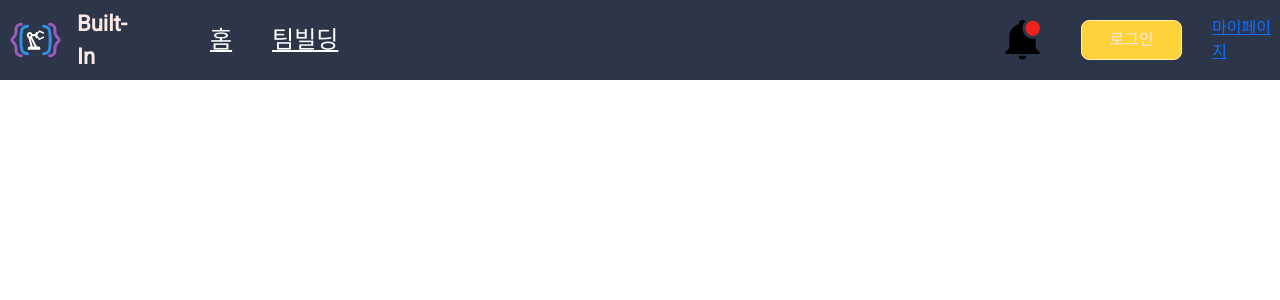
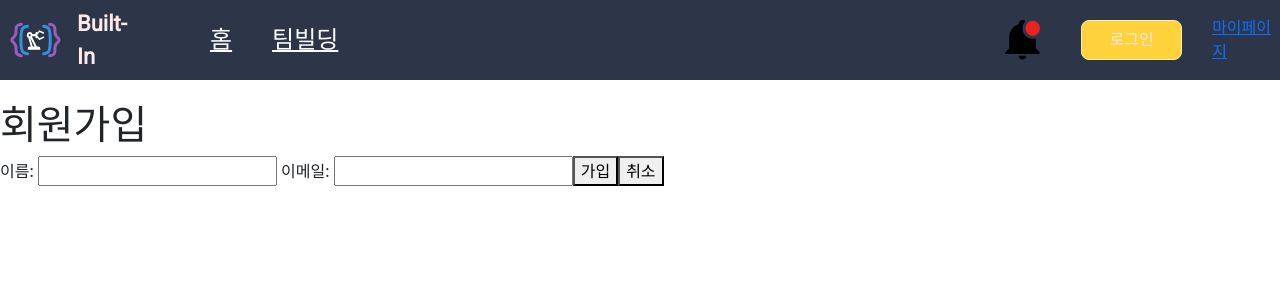
Before and after one commit to HOT6MAN/built-in-frontend, a Vue app: page /register in a window 1280 px wide. Shown: the top 300 px of the page. Built offline with nearby package versions, Linux system fonts and the light colour scheme.

Commit message:
feat : FE-Develop, 111, 34 합침

```diff
--- a/src/App.vue
+++ b/src/App.vue
@@ -8,6 +8,7 @@ import NavigationBarView from '@/views/Bars/NavigationBarView.vue';
   <div>
    <NavigationBarView />
     <!-- <ChatView></ChatView> -->
+
   </div>
   <router-view></router-view>
 </template>
--- a/src/components/login/LoginModal.vue
+++ b/src/components/login/LoginModal.vue
@@ -1,6 +1,7 @@
 <script setup>
 import { defineProps, ref } from 'vue';
 import { useAuthStore } from '@/stores/authStore';
+import { RouterLink } from 'vue-router';
 
 const authStore = useAuthStore()
 const {authEmailLink } = authStore
@@ -68,6 +69,8 @@ function changeTitle(){
         <div v-show="!showJoin">
           <h6>계정이 이미 있으신가요? <span @click="changeTitle">로그인</span></h6>
         </div>
+        <b-button href="/">로그인 시</b-button>
+        <b-button href="/register">회원가입 폼으로 가는 버튼</b-button>
       </div>
     </div>
   </div>
--- a/src/router/index.ts
+++ b/src/router/index.ts
@@ -4,6 +4,7 @@ import TeamBuildingView from '@/views/board/TeamBuildingView.vue'
 import teambuildingRecruitCreateView from '@/views/board/TeamBuildingRecruitCreateView.vue'
 import teambuildingRecruitDetailView from '@/views/board/TeambuildingRecruitDetailView.vue'
 import AfterLoginView from '@/views/login/AfterLoginView.vue'
+import RegisterView from '@/views/login/RegisterView.vue'
 
 const router = createRouter({
   history: createWebHistory(import.meta.env.BASE_URL),
@@ -45,7 +46,13 @@ const router = createRouter({
       path : '/member',
       name : 'member',
       component : ()=>import('@/views/member/MemberView.vue')
-    }
+    },
+    {
+      path: '/register',
+      name: 'register',
+      component : RegisterView
+    },
+
   ]
 })
 export default router
--- a/src/views/Bars/NavigationBarView.vue
+++ b/src/views/Bars/NavigationBarView.vue
@@ -1,5 +1,5 @@
 <template>
-  <div class="navigationBar">
+  <nav class="navigationBar">
 	<div class="sitelogo">
 	  <img class="logoIcon" alt="로고" src="@/icons/Navbar/Logo.svg" />
 	  <div class="logoText">Built-In</div>
@@ -24,49 +24,32 @@
         <RouterLink :to="{name:'member'}">마이페이지</RouterLink>
       </div>
     </div>
-  </div>
+  </nav>
   <LoginModal :showLoginModal="showLoginModal" :toggleLoginModal="toggleLoginModal"/>
 </template>
 
 
 <script setup>
-  import { defineComponent, ref } from 'vue'
-  import { RouterLink, RouterView } from 'vue-router'
-  import { useAuthStore } from '@/stores/authStore.js';
-  import refreshAxios from "@/util/axios-refresh"
-  import LoginModal from '@/components/login/LoginModal.vue';
+    import { defineComponent, ref } from 'vue'
+    import { RouterLink, RouterView } from 'vue-router'
+    import { useAuthStore } from '@/stores/authStore';
+    import LoginModal from '@/components/login/LoginModal.vue';
+    import { storeToRefs } from 'pinia';
+    import {useNotificationStore} from "@/stores/notificationStore.js";
+
+    const store = useNotificationStore();
+    const {unreadNotificationSize} = storeToRefs(store);
 
     const authStore = useAuthStore()
+    const {authLogout } = authStore
+
     const showLoginModal = ref(false);
     const toggleLoginModal = () => {
         showLoginModal.value = !showLoginModal.value;
     };
 
-    const routeToMemberProfile = ()=>{
-
-    }
-
     function clickLogout(){
-        //로그아웃(access + refresh 전송)
-        refreshAxios.post('/logout', {},
-                {
-                    headers: {Authorization: localStorage.getItem("access_token")},
-                }
-            )
-            .then(response => {
-                console.log(response);
-                localStorage.removeItem('access_token')
-                authStore.token=''
-                authStore.user={
-                    id:'',
-                    name:'',
-                    email:''
-                }
-                alert("로그아웃 완료")
-            })
-            .catch(error => {
-                console.error('Error:', error);
-            });
+        authLogout()
     }
 
 
@@ -153,6 +136,9 @@
 .navigationBar{
 	width: 100%;
   position: fixed;
+	display : flex;
+	flex-direction : row;
+	align-items : center;
   height: 80px;
   top: 0px;
   overflow: hidden;
@@ -168,9 +154,6 @@
   color: var(--color-buttons);
   font-family: var(--font-roboto);
 	background-color: #2d3648;
-	display : flex;
-	flex-direction : row;
-	align-items : center;
   z-index: 999;
   z-index: 999;
 }
--- /dev/null
+++ b/src/views/login/RegisterView.vue
@@ -0,0 +1,24 @@
+<script setup>
+
+</script>
+
+<template>
+    <div class="signUp">
+        <h1>회원가입</h1>
+        이름: <input type="text">
+        이메일: <input type="text">
+
+
+        <button @click="">가입</button>
+        <button>취소</button>
+
+
+    </div>
+</template>
+
+<style scoped>
+/* margin-top을 줘 네비게이션 바가 하단 요소를 잡아먹지 않도록 합니다. */
+.signUp {
+    margin-top : 100px;
+}
+</style>
```
